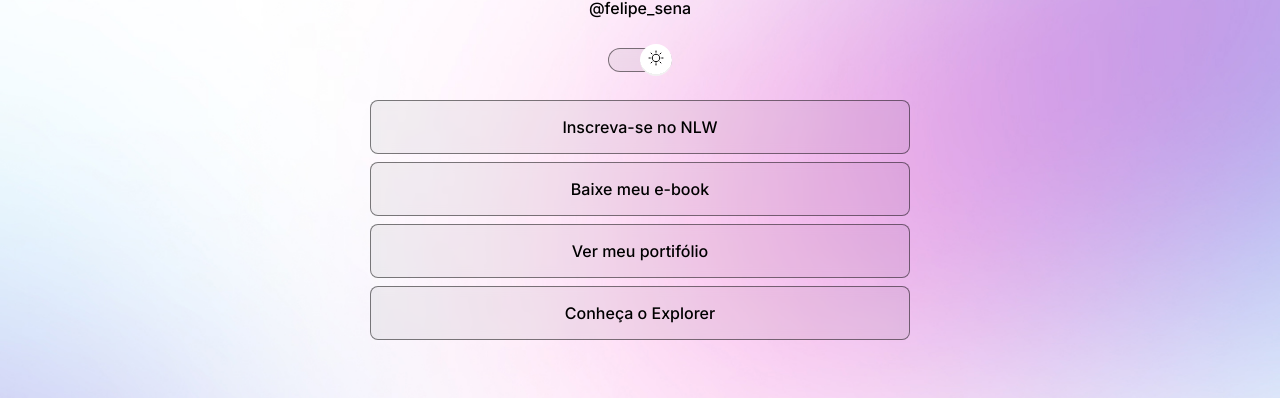
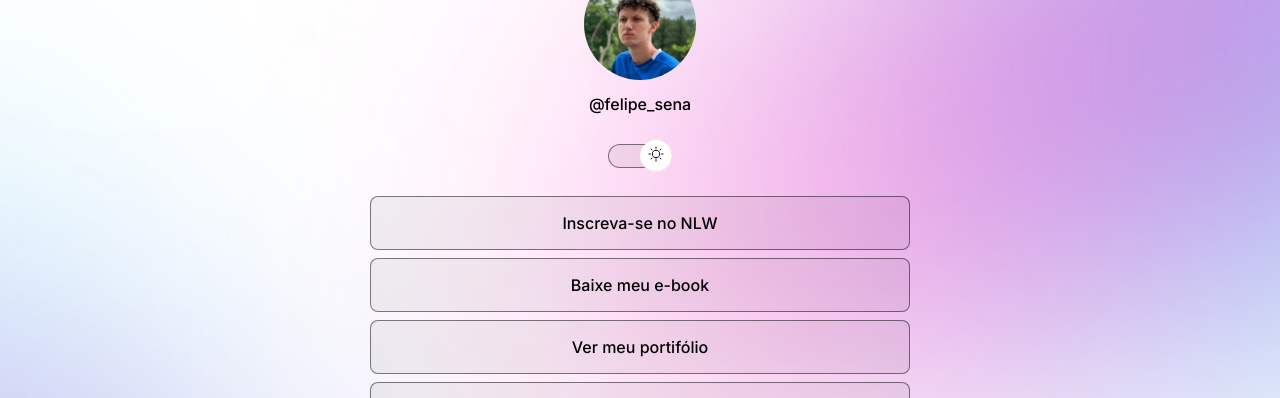
Before and after one commit to Fp-Sena/Rocketseat, a plain HTML site: page index.html in a window 1280 px wide. Shown: the part 112-510 px from the top of the page. Drawn offline with nearby package versions, Linux system fonts and the light colour scheme.

Commit message:
Arrumando a imagem

```diff
--- a/index.html
+++ b/index.html
@@ -16,7 +16,7 @@
 <body>
     <div id="Layout">
         <div id="Profile">
-            <img src="fp-sena.github.io/Rocketseat/Avatar.jpg"/>
+            <img src="Avatar.jpg"/>
             <p>@felipe_sena</p>
         </div>
         <div id="switch" onclick="toggleMode()">
```
